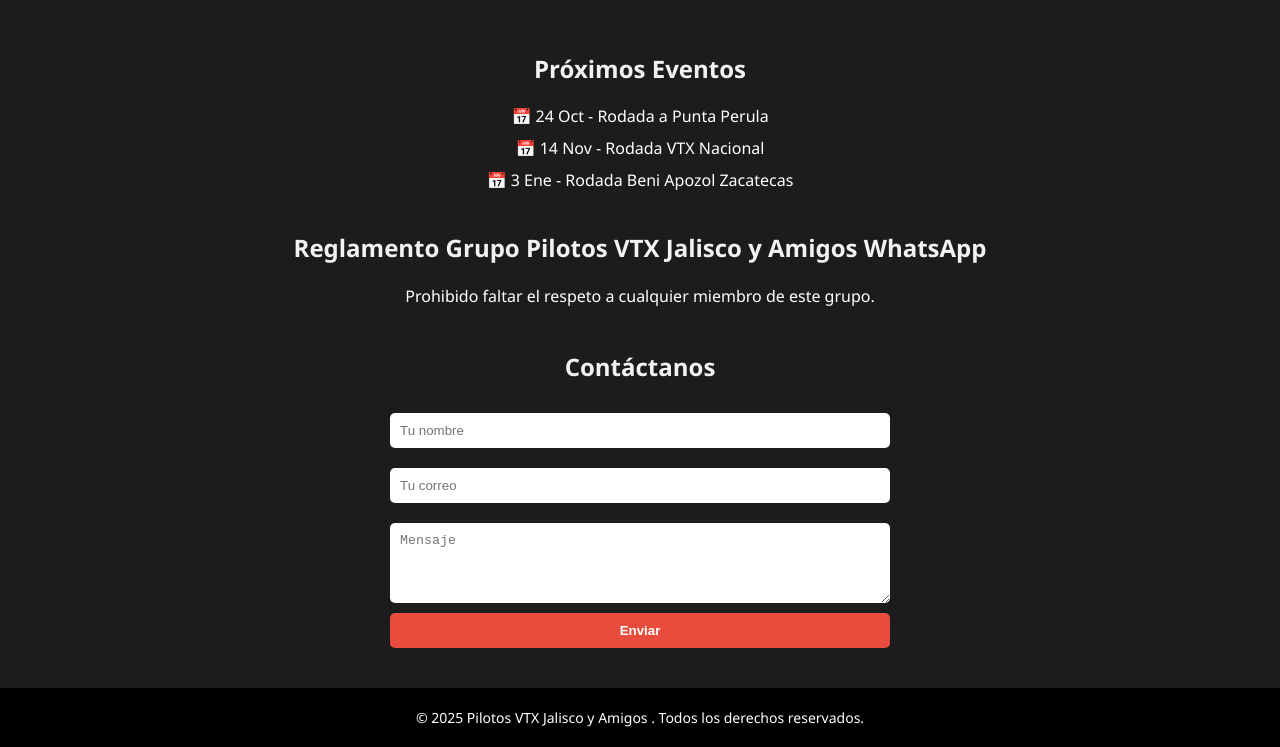
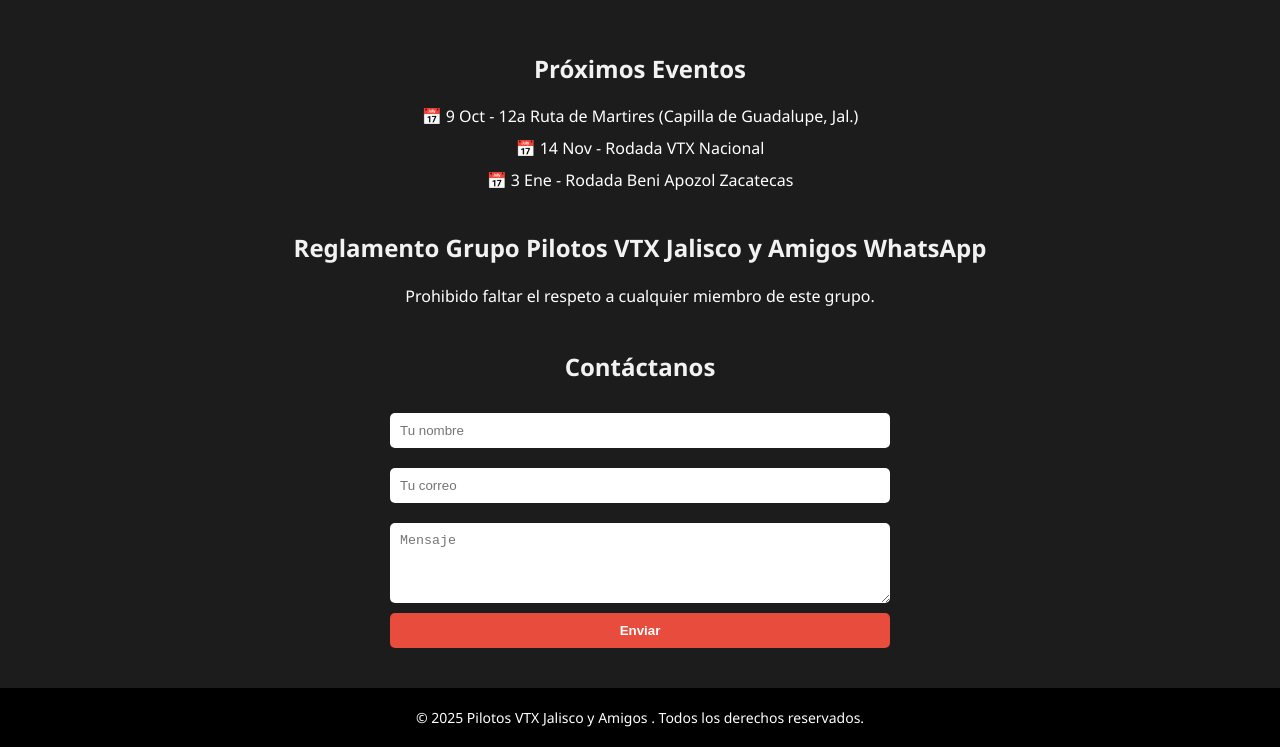
Before and after one commit to cecanales-ship-it/Pilotos-VTX-Jalisco-y-Amigos, a plain HTML site: page index.html in a window 1280 px wide. Shown: the part 1857-2604 px from the top of the page. Drawn offline with Linux system fonts and the light colour scheme.

Commit message:
Update index.html

```diff
--- a/index.html
+++ b/index.html
@@ -158,7 +158,7 @@
     <section id="eventos" class="events">
       <h2>Próximos Eventos</h2>
       <ul>
-        <li>📅 24 Oct - Rodada a Punta Perula</li>
+        <li>📅 9 Oct - 12a Ruta de Martires (Capilla de Guadalupe, Jal.)</li>
         <li>📅 14 Nov - Rodada VTX Nacional</li>
         <li>📅 3 Ene - Rodada Beni Apozol Zacatecas</li>
       </ul>
```
